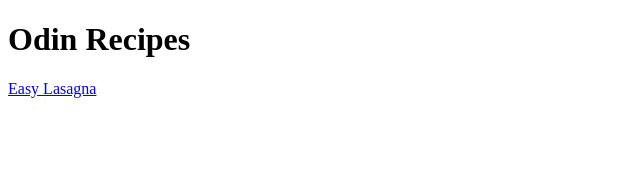
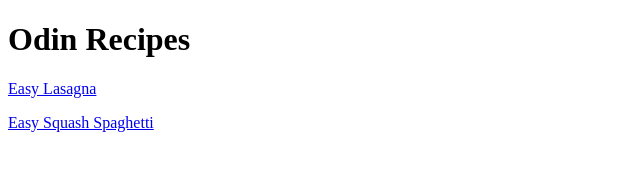
Before and after one commit to JLPacs/odin-recipes, a plain HTML site: page index.html in a window 1280 px wide. Shown: the whole page, without its empty margins (0-640 px from the left). Drawn offline with Linux system fonts and the light colour scheme.

Commit message:
Add link to easy-squash-spaghetti.html

```diff
--- a/index.html
+++ b/index.html
@@ -7,5 +7,6 @@
     <body>
         <h1>Odin Recipes</h1>
         <p><a href="./recipes/lasagna.html">Easy Lasagna</a></p>
+        <p><a href="./recipes/easy-squash-spaghetti.html">Easy Squash Spaghetti</a></p>
     </body>
 </html>
```
